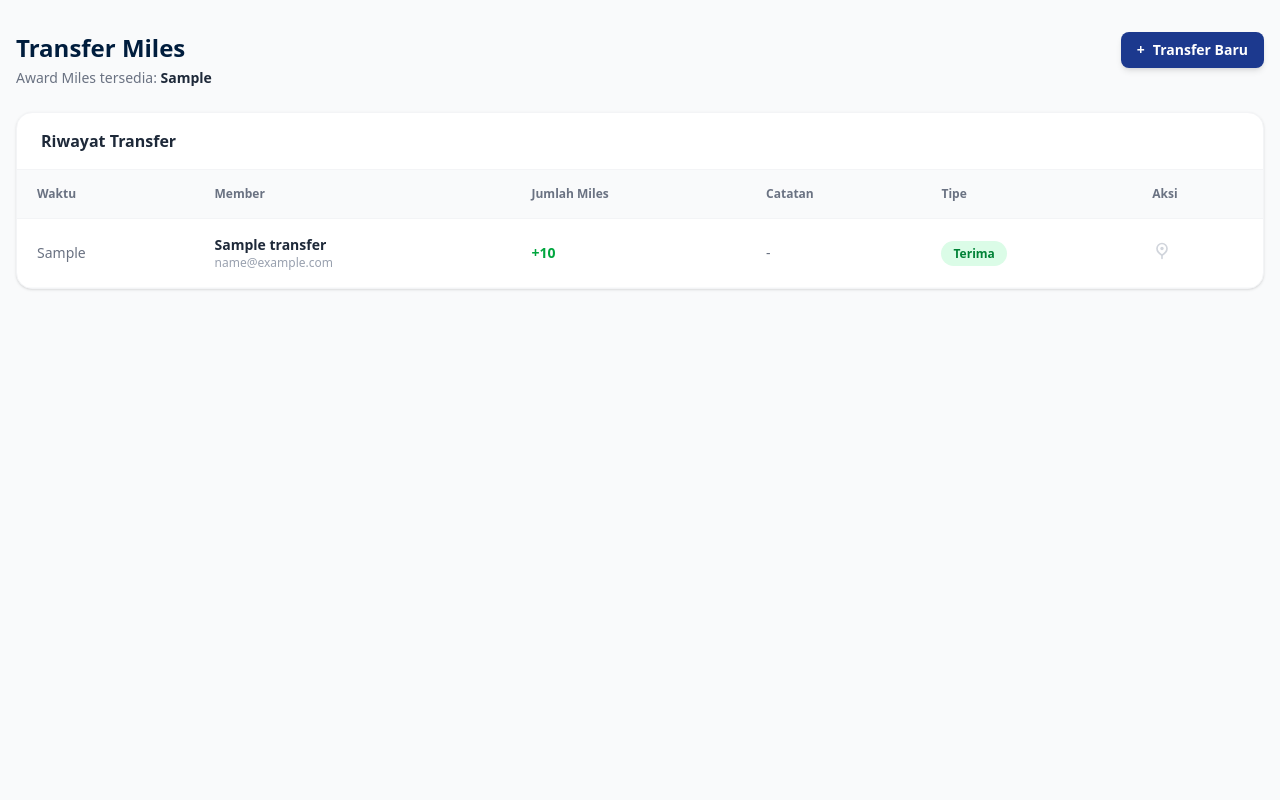
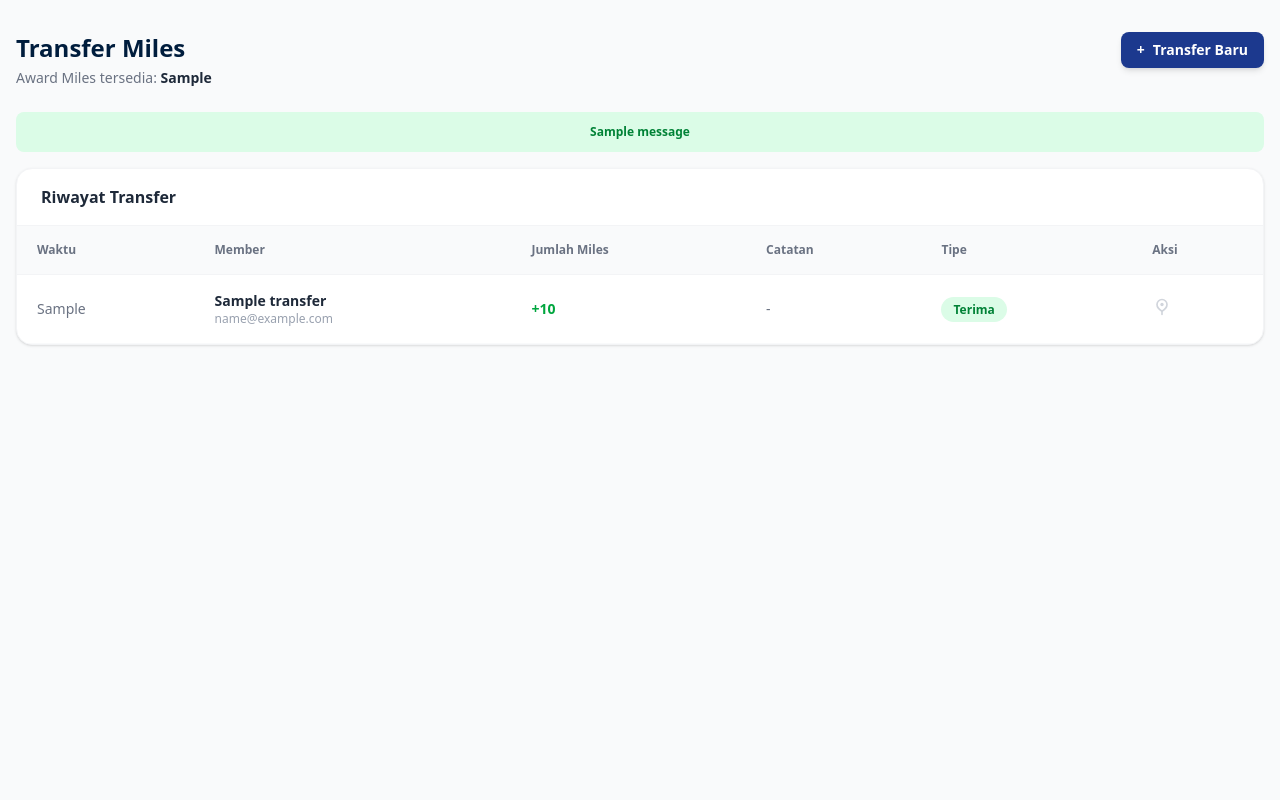
Before and after one commit to basdat-E6/aeromiles, a Django app: template miles/templates/miles/transfer_miles.html in a window 1280 px wide. Shown: the part 56-856 px from the top of the page. Run offline with Django 5.2, Linux system fonts and the light colour scheme; the template is opened without the code that fills it: most values are stand-ins (such as "Sample title", 1, 10 or a date in 2020); one stand-in notice (Sample message) is shown; some libraries are stand-ins or nearby versions.

Commit message:
mengambil pesan error dari trigger bagian transfer miles

```diff
--- a/miles/templates/miles/transfer_miles.html
+++ b/miles/templates/miles/transfer_miles.html
@@ -16,7 +16,21 @@
             </button>
         </div>
 
-        <!-- Tabel Riwayat Transfer -->
+         {% if messages %}
+            {% for message in messages %}
+                {% if message.tags == 'success' %}
+                    <div class="bg-green-100 text-green-700 p-3 rounded-lg mb-4 text-xs font-bold text-center">
+                        {{ message }}
+                    </div>
+
+                {% elif message.tags == 'error' %}
+                    <div class="bg-red-100 text-red-700 p-3 rounded-lg mb-4 text-xs font-bold text-center">
+                        {{ message }}
+                    </div>
+                {% endif %}
+            {% endfor %}
+        {% endif %}
+
         <div class="bg-white rounded-2xl shadow-sm border border-gray-100 overflow-x-auto">
             <div class="px-6 py-4 border-b border-gray-100">
                 <h3 class="text-base font-bold text-gray-800">Riwayat Transfer</h3>
```
Also changed, not shown: miles/views.py (+6 -8 lines), rewards/views.py (+0 -7 lines).
